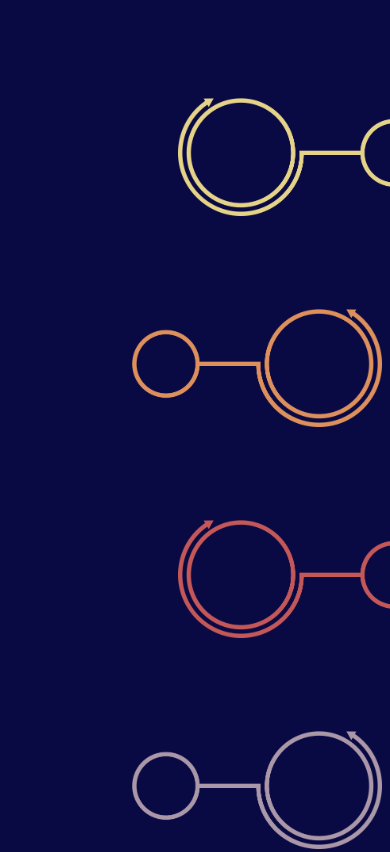
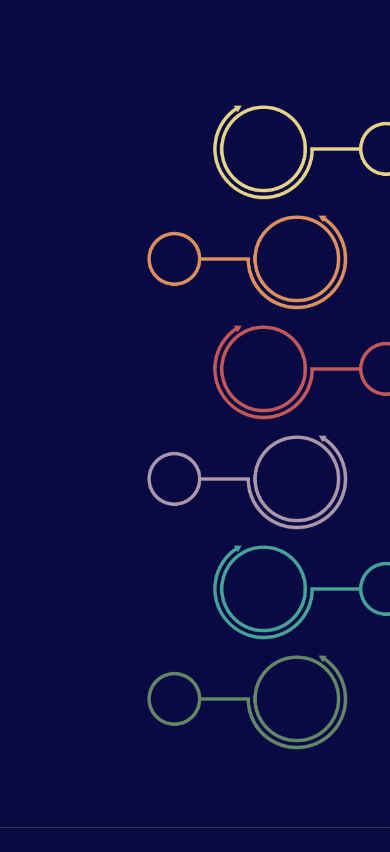
Before and after one commit to NikolaCurcic94/Tribe-Tech-Website, a plain HTML site: page index.html in a window 390 px wide. Shown: the part 3306-4158 px from the top of the page. Drawn offline with nearby package versions, Linux system fonts and the light colour scheme.

Commit message:
circlres

```diff
--- a/scss/style.scss
+++ b/scss/style.scss
@@ -239,16 +239,17 @@ main {
     gap: 111px;
   }
 
+  @media (max-width: 450px) {
+    gap: 20px;
+  }
+
   .circle__wrapper {
     display: flex;
     align-items: center;
 
-    //justify-content: space-between;
-
     @media (max-width: 1100px) {
       width: 290px;
       height: 100px;
-      //justify-content: center;
     }
 
     @media (max-width: 768px) {
@@ -257,16 +258,11 @@ main {
     }
 
     @media (max-width: 450px) {
-      width: 165px;
-      height: 100px;
+      width: 160px;
+      height: 90px;
     }
   }
 }
-
-// .circle__wrapper:hover {
-//   transform: scale(1.2);
-//   // transform: rotateZ(90deg);
-// }
 
 .circle {
   height: 350px;
@@ -276,10 +272,6 @@ main {
     height: 330px;
   }
 
-  // @media (max-width: 1100px) {
-  //   height: 310px;
-  // }
-
   @media (max-width: 1100px) {
     transform: rotateZ(270deg);
     height: 350px;
@@ -287,6 +279,10 @@ main {
 
   @media (max-width: 768px) {
     height: 250px;
+  }
+
+  @media (max-width: 450px) {
+    height: 200px;
   }
 }
 .circle:hover {
```
Also changed, not shown: scss/style.css, 1 other file.
